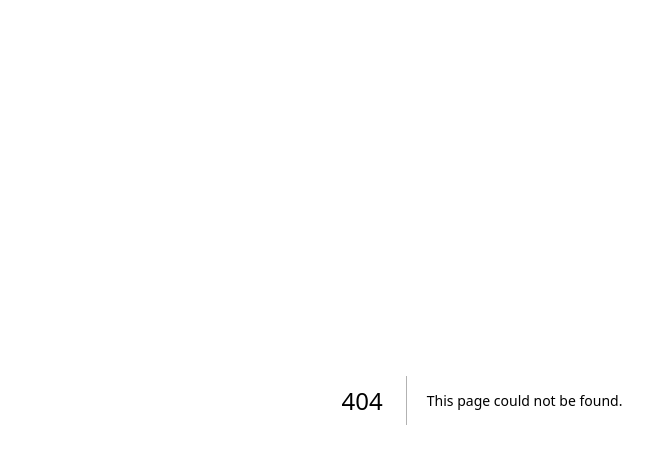
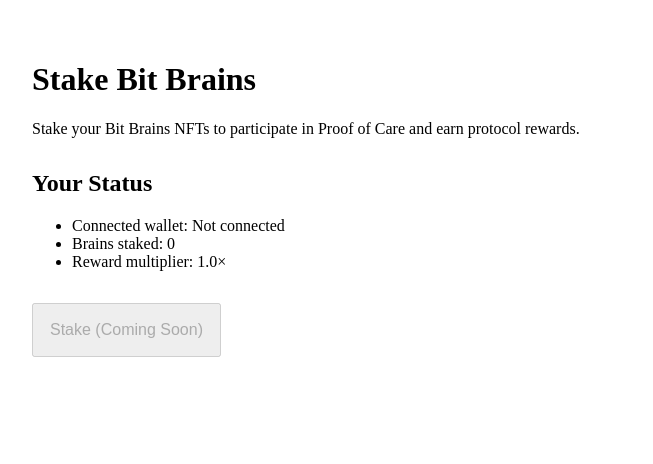
Before and after one commit to ONGOD6/bit-brains-web, a Next.js app: page /stake in a window 1280 px wide. Before the commit this address had no page. Shown: the top 464 px of the page, without its empty margins (158-811 px from the left). Built offline with nearby package versions, Linux system fonts and the light colour scheme.

Commit message:
Create page.tsx
Create stake page

```diff
--- /dev/null
+++ b/app/stake/page.tsx
@@ -0,0 +1,27 @@
+export default function StakePage() {
+  return (
+    <main style={{ padding: "2rem", maxWidth: "900px", margin: "0 auto" }}>
+      <h1>Stake Bit Brains</h1>
+
+      <p>
+        Stake your Bit Brains NFTs to participate in Proof of Care
+        and earn protocol rewards.
+      </p>
+
+      <section style={{ marginTop: "2rem" }}>
+        <h2>Your Status</h2>
+        <ul>
+          <li>Connected wallet: Not connected</li>
+          <li>Brains staked: 0</li>
+          <li>Reward multiplier: 1.0×</li>
+        </ul>
+      </section>
+
+      <div style={{ marginTop: "2rem" }}>
+        <button disabled style={{ padding: "1rem", fontSize: "1rem" }}>
+          Stake (Coming Soon)
+        </button>
+      </div>
+    </main>
+  );
+}
```
